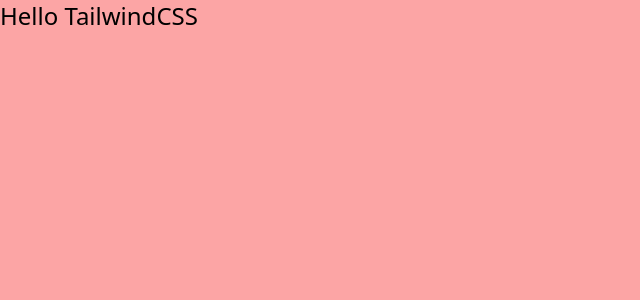
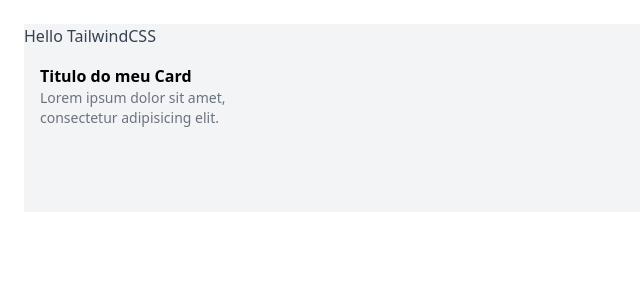
Before and after one commit to joelvitorniino/learning-tailwind, a Next.js app: page / in a window 1280 px wide. Shown: the top 300 px of the page, without its empty margins (0-640 px from the left). Built offline with nearby package versions, Linux system fonts and the light colour scheme.

Commit message:
states, hover, focus, group

```diff
--- a/pages/index.tsx
+++ b/pages/index.tsx
@@ -1,10 +1,17 @@
 export default function Home() {
   return (
     <>
-      <div className="bg-gray-300 sm:bg-red-300 h-screen">
-        <h1 className="text-sm sm:text-base md:text-xl lg:text-2xl">Hello TailwindCSS</h1>
+      <div className="bg-gray-100 m-6 h-scren">
+        <h1 className="text-gray-700 hover:text-blue-700 hover:underline">
+          Hello TailwindCSS
+        </h1>
 
-        <div className=""></div>
+        <div className="group w-72 bg-gray-100 p-4">
+          <h4 className="font-bold group-hover:text-blue-300">Titulo do meu Card</h4>
+          <p className="text-gray-500 group-hover:text-gray-800 text-sm">Lorem ipsum dolor sit amet, consectetur adipisicing elit.</p>
+        </div>
+        <br />
+        <input type="text" className="bg-gray-100 hover:bg-gray-200 text-lg px-4 py-2 focus:text-red-300" />
       </div>
     </>
   )
```
